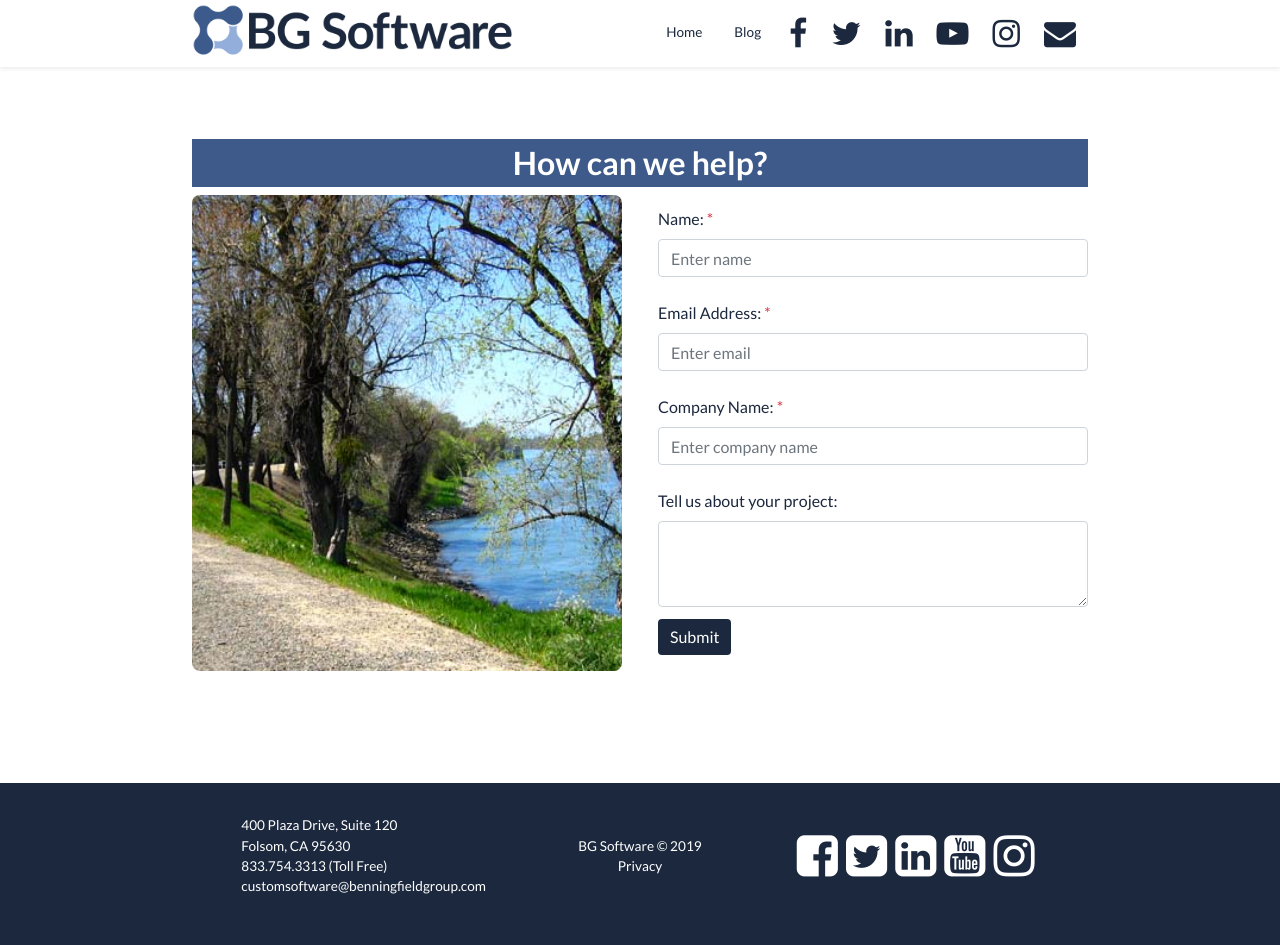
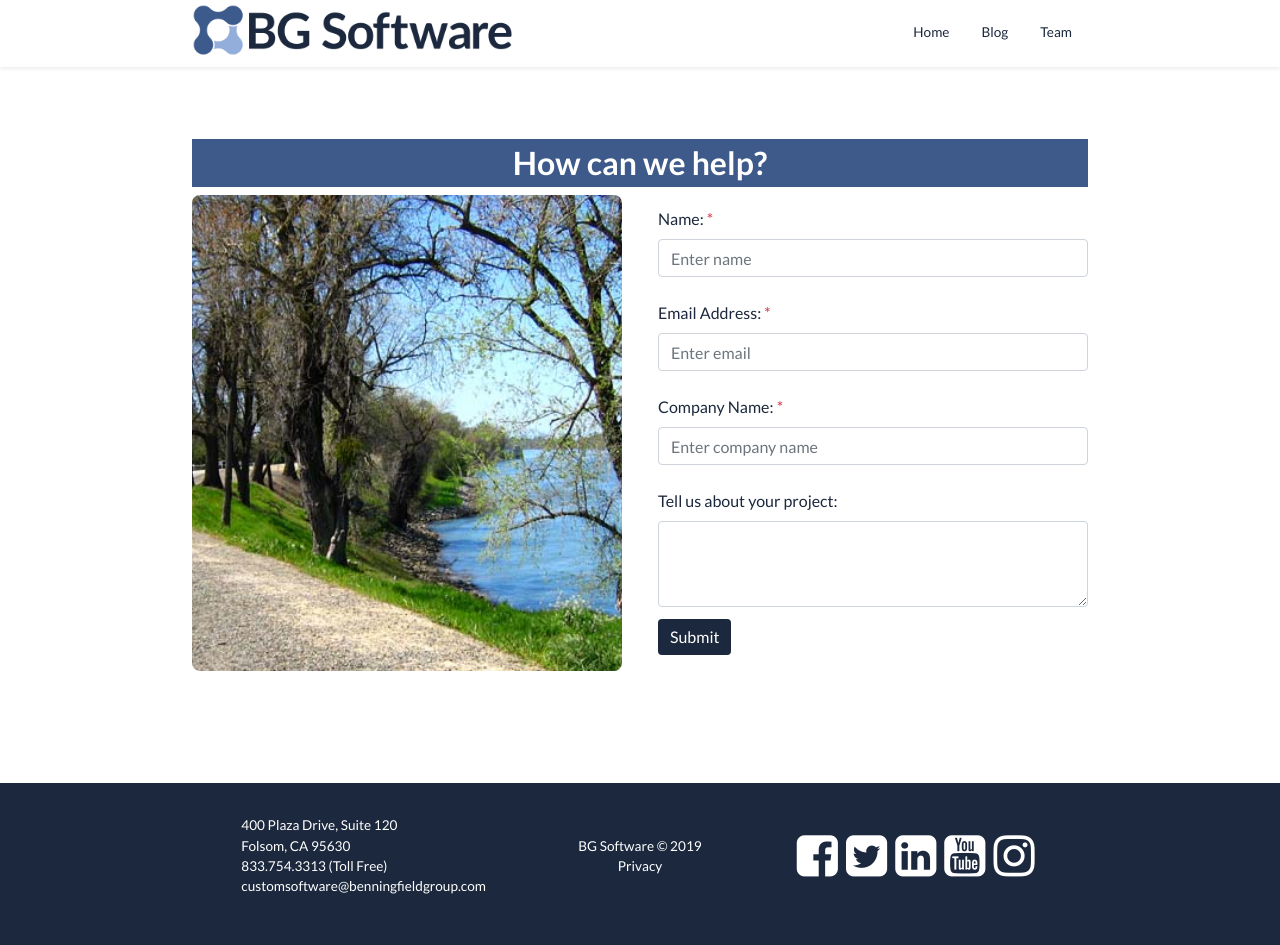
Before and after one commit to bgsoftware/company-site, a Jekyll site: the page built from contact-form.html, in a window 1280 px wide. Built offline with Jekyll 4.4.1, drawn with Linux system fonts in a browser that asks for light colours; comment, search, counter and statistics services are not loaded.

Commit message:
Remove social media icons from nav and add blog

```diff
--- a/_data/navigation.yml
+++ b/_data/navigation.yml
@@ -2,3 +2,5 @@
   link: "/"
 - name: Blog
   link: "/blog"
+- name: Team
+  link: "/team"
--- a/_includes/navigation.html
+++ b/_includes/navigation.html
@@ -14,25 +14,6 @@
         <a class="nav-link font-size-sm hover-color-light-blue" href="{{ item.link }}">{{ item.name }}</a>
       </li>
       {% endfor %}
-      {% for app in site.data.socialMedia %}
-      <li class="nav-item px-2 d-flex align-items-center">
-        <a
-          href="{{ app.link }}"
-          target="_blank"
-          class="px-1 navigation-bar__link"
-        >
-          <i class="navigation-bar__icon hover-color-{{ app.name }} fa {{ app.img-class }} font-size-2" aria-hidden="true"></i>
-        </a>
-      </li>
-      {% endfor %}
-      <li class="nav-item px-2 d-flex align-items-center">
-        <a
-          href="mailto:customsoftware@benningfieldgroup.com"
-          class="px-1 navigation-bar__link"
-        >
-          <i class="navigation-bar__icon mail hover-color-grey fa fa-envelope font-size-2" aria-hidden="true"></i>
-        </a>
-      </li>
     </ul>
   </div>
 
```
